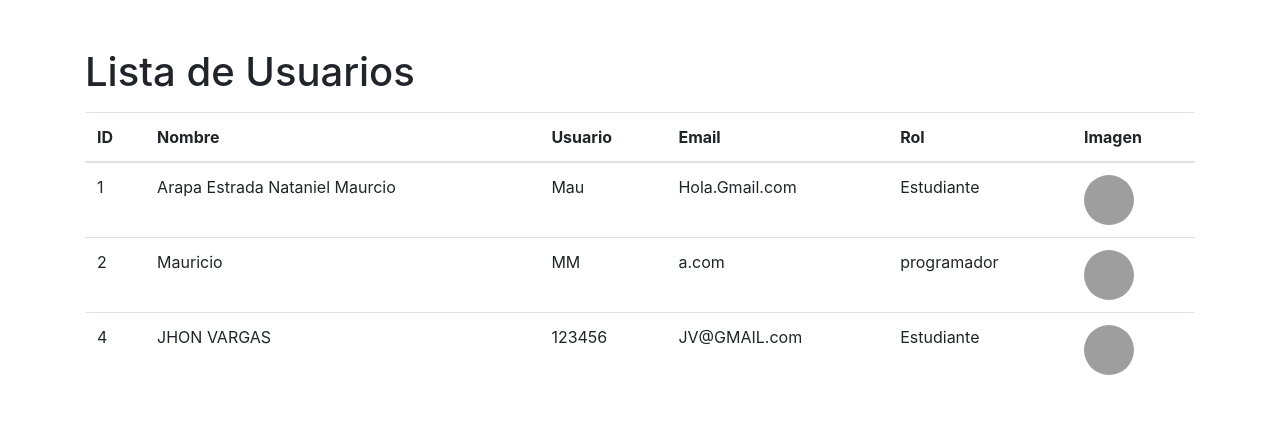
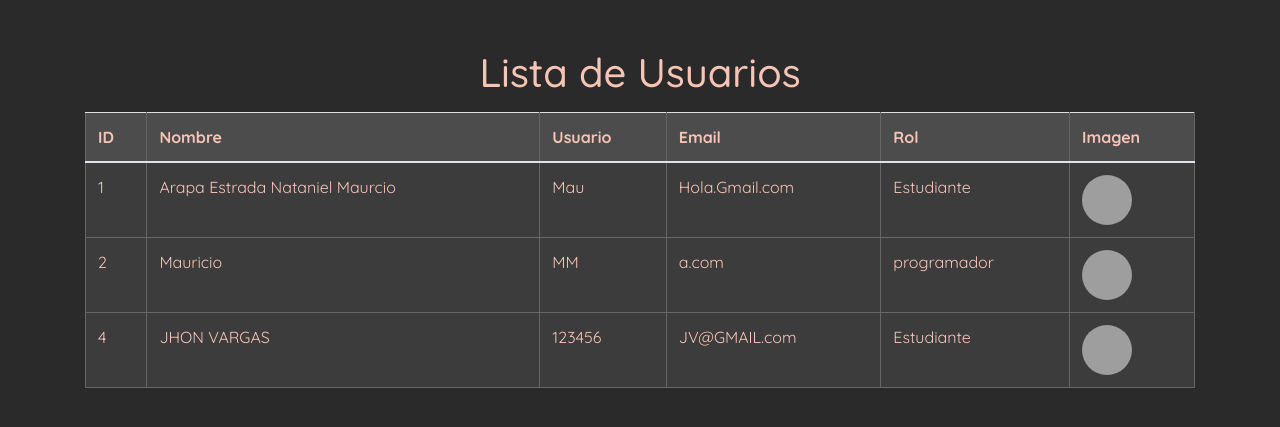
Before and after one commit to FrutitaBarata/Proyecto-Ecomerce, a Flask app: page /users in a window 1280 px wide. Shown: the top 427 px of the page. Run offline with Flask 3, Linux system fonts and the light colour scheme; data comes from the database, SQL or seed files in the repository; some libraries are stand-ins or nearby versions; grey boxes are pictures that could not be loaded.

Commit message:
pagina tabla solo con tabla

```diff
--- /dev/null
+++ b/user_crud/static/css/dark-mode.css
@@ -0,0 +1,69 @@
+/* Enlace a Google Fonts */
+@import url('https://fonts.googleapis.com/css2?family=Quicksand:wght@300;400;500;600;700&display=swap');
+
+/* Estilo general para todo el cuerpo de la página */
+body {
+    background-color: #2a2a2a; /* Fondo oscuro pero no tan intenso */
+    color: #f7c4b6; /* Color salmón para el texto */
+    font-family: 'Quicksand', sans-serif; /* Usar la fuente Quicksand */
+}
+
+/* Estilos para la tabla */
+table {
+    width: 100%;
+    background-color: #3c3c3c; /* Fondo para la tabla en un tono gris oscuro */
+    border-color: #666666;      /* Color de borde de la tabla */
+}
+
+th, td {
+    color: #f7c4b6;  /* Color salmón para el texto en celdas */
+    padding: 12px 15px;         /* Espaciado dentro de las celdas */
+    border: 1px solid #666666;  /* Bordes de las celdas */
+    text-align: left;
+}
+
+/* Estilo para el encabezado de la tabla */
+thead th {
+    background-color: #4c4c4c;  /* Fondo más oscuro para el encabezado */
+    color: #f7c4b6;   /* Color salmón en el encabezado */
+}
+
+/* Estilo para las filas del cuerpo de la tabla */
+tbody tr {
+    background-color: #3c3c3c;  /* Fondo gris oscuro para las filas */
+}
+
+tbody tr:hover {
+    background-color: #5c5c5c;  /* Fondo más claro cuando se hace hover sobre una fila */
+}
+
+/* Estilos para las imágenes dentro de las tablas */
+table img {
+    width: 50px;
+    height: 50px;
+    object-fit: cover;
+    border-radius: 50%;          /* Hace que las imágenes sean circulares */
+    border: none;                /* Eliminar cualquier borde */
+    margin: 0;                   /* Eliminar márgenes */
+    padding: 0;                  /* Eliminar relleno */
+    display: block;              /* Asegurarse de que no haya espacio adicional debajo de la imagen */
+}
+
+
+/* Opcional: cambio de estilo para enlaces si los hay */
+a {
+    color: #f7c4b6;  /* Color de los enlaces en un tono salmón claro */
+}
+
+/* Estilos de botones (si tienes) */
+button {
+    background-color: #666666;
+    color: #f7c4b6;   /* Color salmón para el texto del botón */
+    border: none;
+    padding: 10px 20px;
+    cursor: pointer;
+}
+
+button:hover {
+    background-color: #888888;   /* Cambia el color cuando se pasa el ratón sobre el botón */
+}
--- a/user_crud/templates/index.html
+++ b/user_crud/templates/index.html
@@ -5,11 +5,12 @@
     <meta name="viewport" content="width=device-width, initial-scale=1.0">
     <title>Lista de Usuarios</title>
     <link rel="stylesheet" href="https://maxcdn.bootstrapcdn.com/bootstrap/4.5.2/css/bootstrap.min.css">
+    <link rel="stylesheet" href="/static/css/dark-mode.css"> <!-- Enlace a dark-mode.css -->
     <script src="https://code.jquery.com/jquery-3.5.1.min.js"></script>
 </head>
 <body>
     <div class="container">
-        <h1 class="mt-5">Lista de Usuarios</h1>
+        <h1 class="mt-5 text-center">Lista de Usuarios</h1>
         <table class="table mt-3" id="userTable">
             <thead>
                 <tr>
@@ -39,7 +40,7 @@
                     rows += '<td>' + user.username + '</td>';
                     rows += '<td>' + user.email + '</td>';
                     rows += '<td>' + user.rol + '</td>'; // Agregar rol
-                    rows += '<td><img src="' + user.image + '" alt="" style="width: 50px; height: 50px; object-fit: cover; border-radius: 50%;">'; // Agregar imagen
+                    rows += '<td><img src="' + user.image + '" alt="" style="width: 50px; height: 50px; object-fit: cover; border-radius: 50%;"></td>'; // Agregar imagen
                     rows += '</tr>';
                 });
                 $('#userTable tbody').html(rows); // Llenar el cuerpo de la tabla
```
